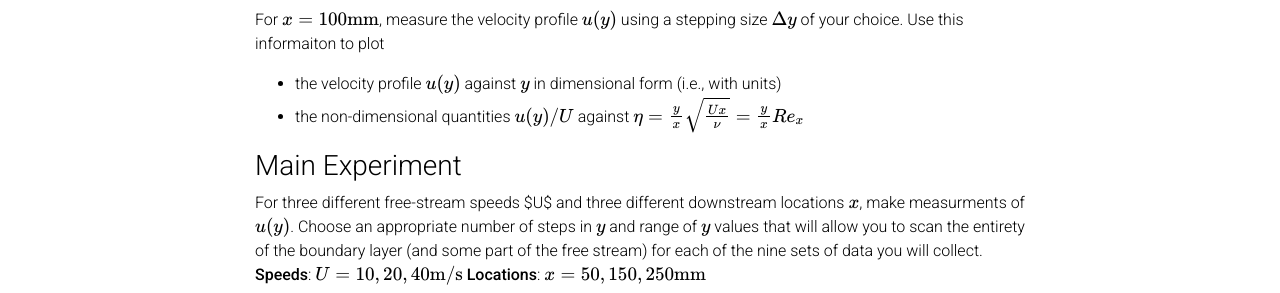
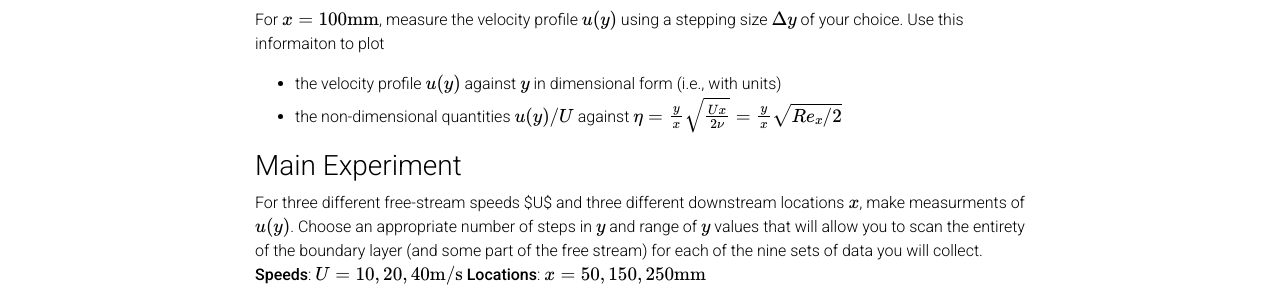
Before and after one commit to Emadmasroor/emadmasroor.github.io, a Jekyll site: the page built from _pages/teaching.md, in a window 1280 px wide and 900 px high, scrolled down 587 px. Shown: the part 527-820 px from the top of the window. Built offline with Jekyll 4.4.1, drawn with Linux system fonts in a browser that asks for light colours; comment, search, counter and statistics services are not loaded; a style sheet for code colours, icons or effects is not loaded.

Commit message:
Update teaching.md

```diff
--- a/_pages/teaching.md
+++ b/_pages/teaching.md
@@ -32,7 +32,7 @@ Before conducting measurements in the wind tunnel, prepare the following plots u
 #### Trial experiment
 For $$x = 100 \mathrm{mm}$$, measure the velocity profile $$u(y)$$ using a stepping size $$\Delta y$$ of your choice. Use this informaiton to plot
 - the velocity profile $$u(y)$$ against $$y$$ in dimensional form (i.e., with units)
-- the non-dimensional quantities $$u(y)/U$$ against $$\eta = \frac{y}{x}\sqrt{\frac{U x}{\nu}} = \frac{y}{x} Re_x$$
+- the non-dimensional quantities $$u(y)/U$$ against $$\eta = \frac{y}{x}\sqrt{\frac{U x}{2 \nu}} = \frac{y}{x} \sqrt{Re_x/2}$$
 
 ### Main Experiment
 For three different free-stream speeds $U$ and three different downstream locations $$x$$, make measurments of $$u(y)$$. Choose an appropriate number of steps in $$y$$ and range of $$y$$ values that will allow you to scan the entirety of the boundary layer (and some part of the free stream) for each of the nine sets of data you will collect.
```
